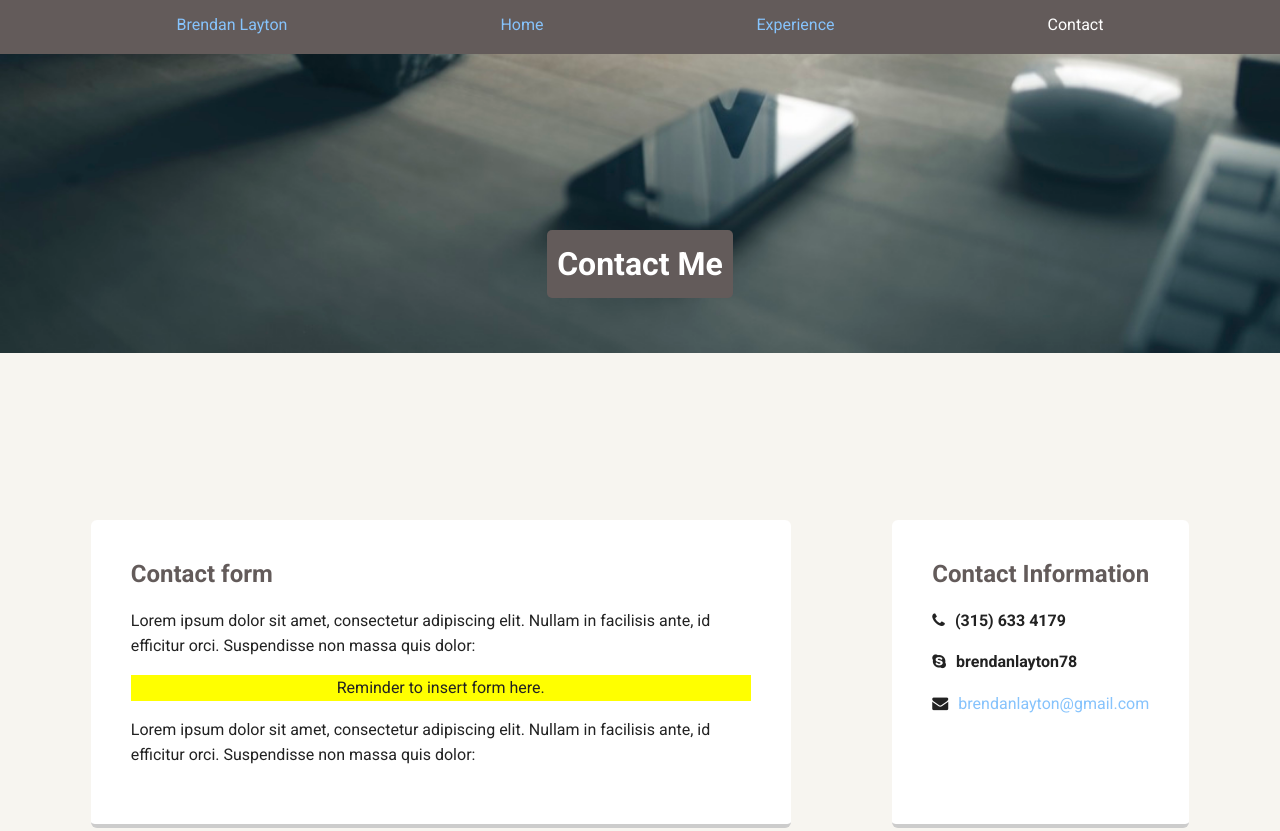
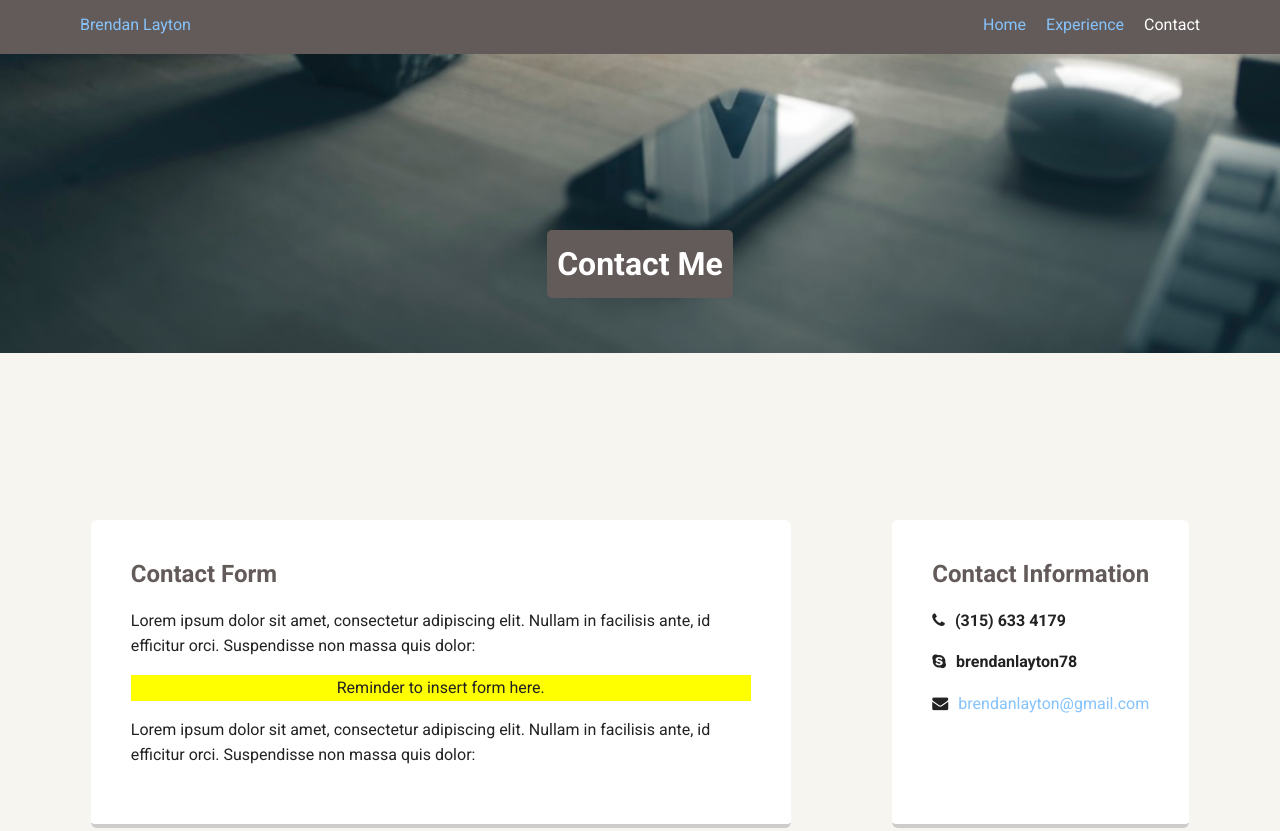
Before and after one commit to brendanlayton/portfolio_update_v1, a plain HTML site: page contact.html in a window 1280 px wide. Shown: the top 831 px of the page. Drawn offline with Linux system fonts and the light colour scheme; a web font is replaced by a local one.

Commit message:
Minor edits to html and css

```diff
--- a/contact.html
+++ b/contact.html
@@ -12,7 +12,7 @@
 
     <div class="main-nav">
         <ul class="nav">
-					<li><a class="name" href="index.html">Brendan Layton</a></li>
+					<li class="name"><a href="index.html">Brendan Layton</a></li>
           <li><a href="#">Home</a></li>
           <li><a href="experience.html">Experience</a></li>
 					<li><a class="selected" href="contact.html">Contact</a></li>
@@ -25,7 +25,7 @@
 
     <main class="flex">
       <div class="card form-card">
-        <h2>Contact form</h2>
+        <h2>Contact Form</h2>
         <p>Lorem ipsum dolor sit amet, consectetur adipiscing elit. Nullam in facilisis ante, id efficitur orci. Suspendisse non massa quis dolor:</p>
 				<p style="text-align: center; background-color: yellow;">Reminder to insert form here.</p>
 				        <p>Lorem ipsum dolor sit amet, consectetur adipiscing elit. Nullam in facilisis ante, id efficitur orci. Suspendisse non massa quis dolor:</p>
```
Also changed, not shown: experience.html (+2 -2 lines), styles.css (indentation only).
